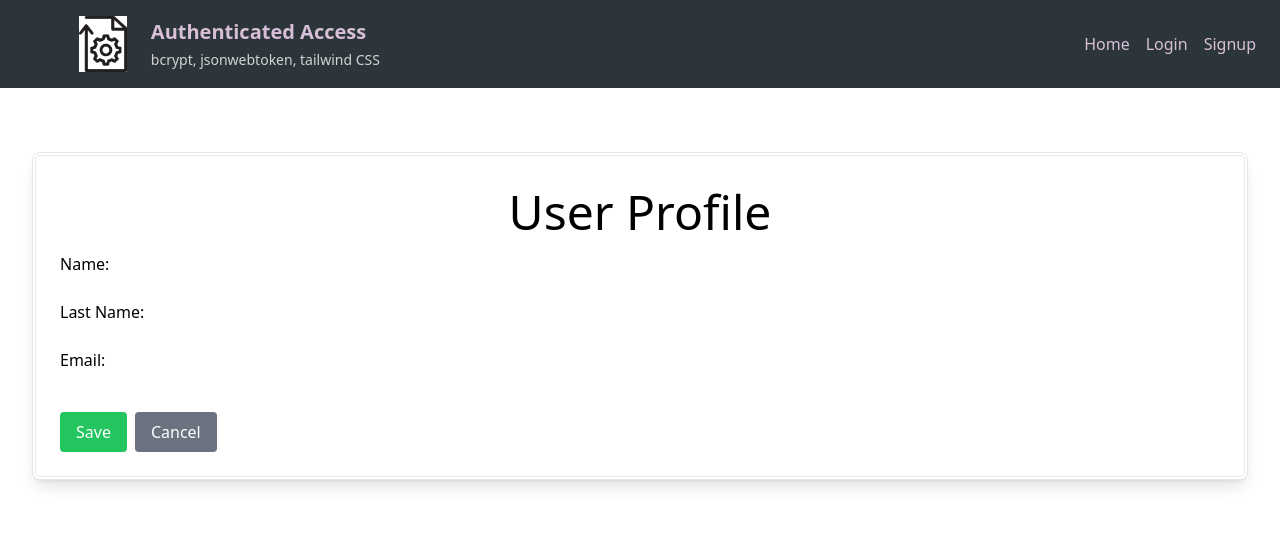
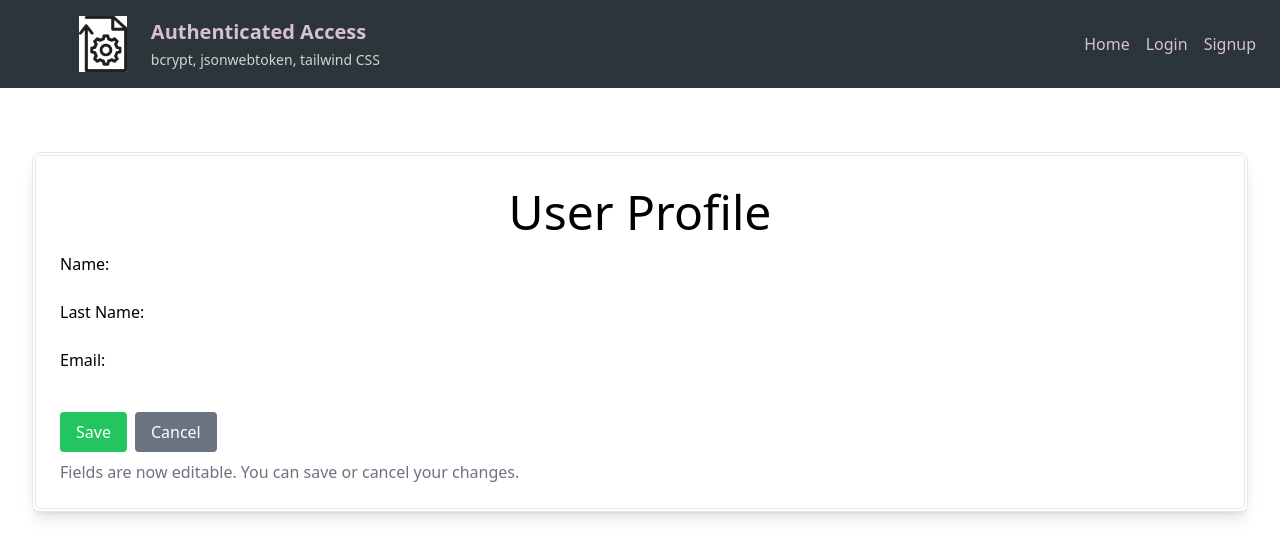
Before and after one commit to jtweller/authAccess, a React (Create React App) app in the folder frontend/: page /profile in a window 1280 px wide. Both pictures are taken after a click on the button "Update Profile". Shown: the top 558 px of the page. Built offline with nearby package versions, Linux system fonts and the light colour scheme.

Commit message:
Update Profile.js

```diff
--- a/frontend/src/components/Profile.js
+++ b/frontend/src/components/Profile.js
@@ -110,12 +110,18 @@ const Profile = () => {
               />
             </div>
             {!isEditable ? (
-              <button type="button" onClick={() => setIsEditable(true)} className="mt-4 bg-blue-500 text-white px-4 py-2 rounded">Update Profile</button>
+              <>
+                <button type="button" onClick={() => setIsEditable(true)} className="mt-4 bg-blue-500 text-white px-4 py-2 rounded">Update Profile</button>
+                <p className="text-gray-500 mt-2">Fields are uneditable until "Update Profile" is clicked.</p>
+              </>
             ) : (
-              <div className="flex">
-                <button type="button" onClick={() => setIsModalOpen(true)} className="mt-4 bg-green-500 text-white px-4 py-2 rounded mr-2">Save</button>
-                <button type="button" onClick={() => setIsEditable(false)} className="mt-4 bg-gray-500 text-white px-4 py-2 rounded">Cancel</button>
-              </div>
+              <>
+                <div className="flex">
+                  <button type="button" onClick={() => setIsModalOpen(true)} className="mt-4 bg-green-500 text-white px-4 py-2 rounded mr-2">Save</button>
+                  <button type="button" onClick={() => setIsEditable(false)} className="mt-4 bg-gray-500 text-white px-4 py-2 rounded">Cancel</button>
+                </div>
+                <p className="text-gray-500 mt-2">Fields are now editable. You can save or cancel your changes.</p>
+              </>
             )}
           </form>
         </div>
```
